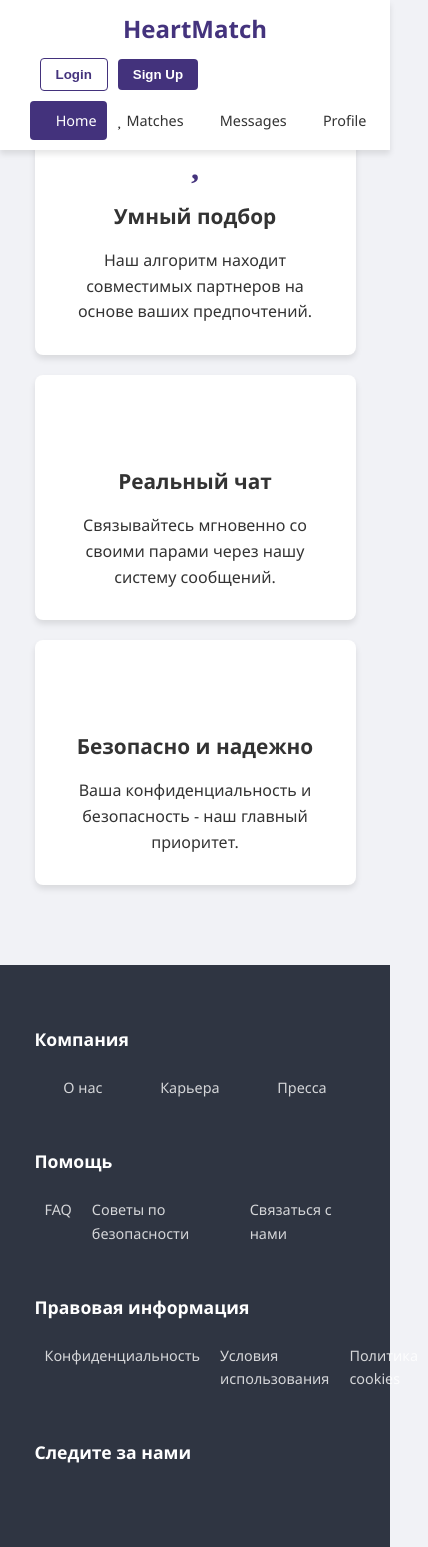
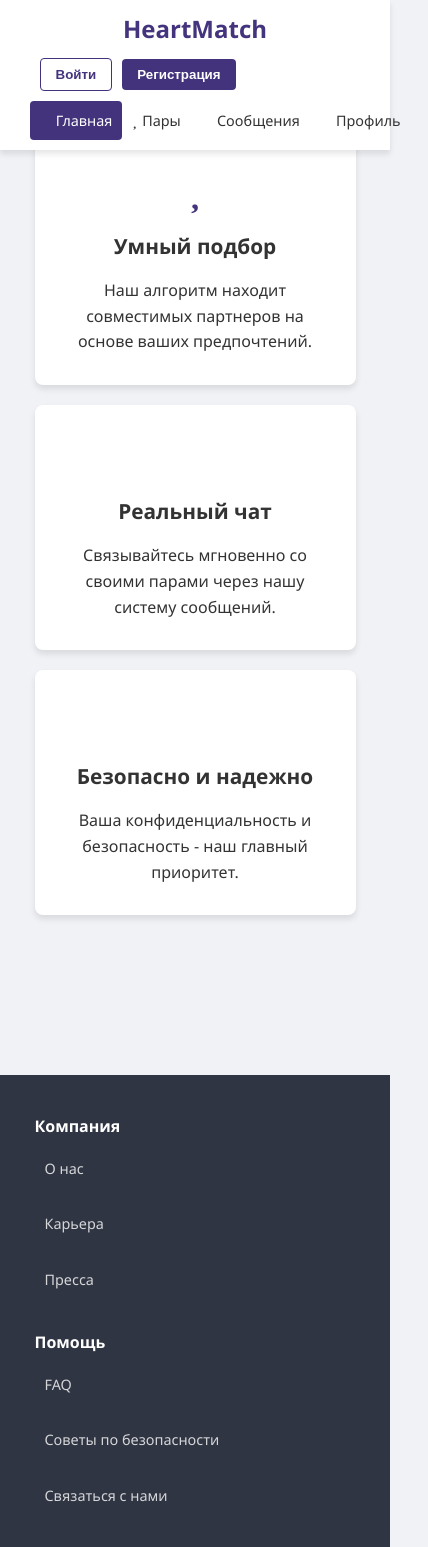
Before and after one commit to SerChertoff/Dating-site, a Next.js app: page / in a window 390 px wide. Shown: the top 1547 px of the page, 428 px wide, since content can reach past the window. Built offline with nearby package versions, Linux system fonts and the light colour scheme; a web font is replaced by a local one.

Commit message:
functionality check

```diff
--- a/app/globals.css
+++ b/app/globals.css
@@ -1023,6 +1023,7 @@ footer {
     color: var(--white);
     padding: 50px 0 20px;
     margin-top: 50px;
+    width: 100%;
 }
 
 .footer-links {
@@ -1030,25 +1031,46 @@ footer {
     grid-template-columns: repeat(auto-fit, minmax(200px, 1fr));
     gap: 30px;
     margin-bottom: 30px;
+    width: 100%;
+}
+
+.footer-column {
+    min-width: 0; /* Предотвращает переполнение */
+    display: flex;
+    flex-direction: column;
 }
 
 .footer-column h4 {
     margin-bottom: 15px;
     font-size: 1.1rem;
+    font-weight: 600;
+    color: var(--white);
+    line-height: 1.4;
 }
 
 .footer-column ul {
     list-style: none;
+    padding: 0;
+    margin: 0;
+    display: flex;
+    flex-direction: column;
+    gap: 10px;
 }
 
 .footer-column ul li {
-    margin-bottom: 10px;
+    margin: 0;
+    padding: 0;
+    line-height: 1.6;
 }
 
 .footer-column ul li a {
     color: rgba(255, 255, 255, 0.8);
     text-decoration: none;
     transition: var(--transition);
+    display: inline-block;
+    word-wrap: break-word;
+    word-break: break-word;
+    line-height: 1.5;
 }
 
 .footer-column ul li a:hover {
@@ -1059,12 +1081,32 @@ footer {
 .social-icons {
     display: flex;
     gap: 15px;
+    flex-wrap: wrap;
+    align-items: center;
 }
 
 .social-icons a {
     color: rgba(255, 255, 255, 0.8);
     font-size: 1.5rem;
     transition: var(--transition);
+    display: inline-flex;
+    align-items: center;
+    justify-content: center;
+    width: 40px;
+    height: 40px;
+    text-decoration: none;
+}
+
+.social-icons a i {
+    display: inline-block;
+    width: 100%;
+    height: 100%;
+    line-height: 40px;
+    text-align: center;
+    font-style: normal;
+    font-variant: normal;
+    text-rendering: auto;
+    -webkit-font-smoothing: antialiased;
 }
 
 .social-icons a:hover {
@@ -1077,6 +1119,7 @@ footer {
     padding-top: 20px;
     border-top: 1px solid rgba(255, 255, 255, 0.1);
     color: rgba(255, 255, 255, 0.6);
+    margin-top: 20px;
 }
 
 /* Мобильная адаптация */
@@ -1174,6 +1217,50 @@ footer {
         justify-content: center;
     }
 
+    /* Адаптация футера для мобильных устройств */
+    footer {
+        padding: 30px 0 15px;
+    }
+
+    .footer-links {
+        grid-template-columns: 1fr;
+        gap: 25px;
+        margin-bottom: 25px;
+    }
+
+    .footer-column {
+        width: 100%;
+    }
+
+    .footer-column h4 {
+        font-size: 1rem;
+        margin-bottom: 12px;
+    }
+
+    .footer-column ul li {
+        margin-bottom: 8px;
+    }
+
+    .social-icons {
+        justify-content: flex-start;
+        gap: 12px;
+    }
+
+    .social-icons a {
+        width: 36px;
+        height: 36px;
+        font-size: 1.3rem;
+    }
+
+    .social-icons a i {
+        line-height: 36px;
+    }
+
+    .copyright {
+        font-size: 0.9rem;
+        padding-top: 15px;
+    }
+
     .profile-actions {
         flex-direction: column;
     }
--- a/app/layout.tsx
+++ b/app/layout.tsx
@@ -1,4 +1,4 @@
-import type { Metadata } from "next";
+import type { Metadata, Viewport } from "next";
 import "./globals.css";
 import FontAwesomeLoader from "@/components/FontAwesomeLoader";
 
@@ -16,11 +16,12 @@ export const metadata: Metadata = {
     index: true,
     follow: true,
   },
-  viewport: {
-    width: "device-width",
-    initialScale: 1,
-    maximumScale: 5,
-  },
+};
+
+export const viewport: Viewport = {
+  width: "device-width",
+  initialScale: 1,
+  maximumScale: 5,
 };
 
 export default function RootLayout({
--- a/app/page.tsx
+++ b/app/page.tsx
@@ -86,11 +86,11 @@ export default function Home() {
         onSignupClick={() => setShowSignupModal(true)}
         onLogout={handleLogout}
       />
-      {activeSection === 'home' ? (
-        <HomeSection onSignupClick={() => setShowSignupModal(true)} />
-      ) : (
-        <main role="main">
-          {activeSection === 'matches' && (
+      <main role="main">
+        {activeSection === 'home' && (
+          <HomeSection onSignupClick={() => setShowSignupModal(true)} />
+        )}
+        {activeSection === 'matches' && (
           <Suspense fallback={<div style={{ textAlign: 'center', padding: '50px' }}>Загрузка...</div>}>
             <MatchesSection
               currentUser={currentUser}
@@ -112,8 +112,7 @@ export default function Home() {
             />
           </Suspense>
         )}
-        </main>
-      )}
+      </main>
       <Footer />
       {showLoginModal && (
         <Suspense fallback={null}>
--- a/components/FontAwesomeLoader.tsx
+++ b/components/FontAwesomeLoader.tsx
@@ -7,15 +7,16 @@ const FONT_AWESOME_URL =
 
 export default function FontAwesomeLoader() {
   useEffect(() => {
-    // Агрессивная отложенная загрузка Font Awesome - только после полной загрузки страницы
-    // Это предотвращает блокировку рендеринга и forced reflow
+    // Загружаем Font Awesome раньше, но не блокируя рендеринг
+    // Используем DOMContentLoaded для более ранней загрузки
     const loadFontAwesome = () => {
       // Проверяем, не загружен ли уже Font Awesome
       const existingLink = document.querySelector(
         `link[href="${FONT_AWESOME_URL}"]`
       );
+      const existingStyle = document.getElementById("font-awesome-styles");
 
-      if (existingLink) {
+      if (existingLink || existingStyle) {
         return; // CSS уже загружен
       }
 
@@ -26,7 +27,6 @@ export default function FontAwesomeLoader() {
         .then((css) => {
           // Создаем style элемент и вставляем CSS
           const style = document.createElement("style");
-          style.textContent = css;
           style.id = "font-awesome-styles";
 
           // Применяем font-display: swap ко всем @font-face правилам
@@ -56,24 +56,17 @@ export default function FontAwesomeLoader() {
         });
     };
 
-    // Загружаем только после полной загрузки страницы и всех ресурсов
+    // Загружаем после DOMContentLoaded для более ранней загрузки иконок
     if (typeof window !== "undefined") {
-      if (document.readyState === "complete") {
-        // Страница уже загружена, используем requestIdleCallback
-        if ("requestIdleCallback" in window) {
-          requestIdleCallback(loadFontAwesome, { timeout: 3000 });
-        } else {
-          setTimeout(loadFontAwesome, 500);
-        }
+      if (document.readyState === "loading") {
+        // DOM еще загружается
+        document.addEventListener("DOMContentLoaded", () => {
+          // Небольшая задержка для неблокирующей загрузки
+          setTimeout(loadFontAwesome, 100);
+        });
       } else {
-        // Ждем полной загрузки страницы
-        window.addEventListener("load", () => {
-          if ("requestIdleCallback" in window) {
-            requestIdleCallback(loadFontAwesome, { timeout: 3000 });
-          } else {
-            setTimeout(loadFontAwesome, 500);
-          }
-        });
+        // DOM уже загружен
+        setTimeout(loadFontAwesome, 100);
       }
     }
   }, []);
--- a/components/Footer.tsx
+++ b/components/Footer.tsx
@@ -92,6 +92,7 @@ export default function Footer() {
                 target="_blank"
                 rel="noopener noreferrer"
                 aria-label="Facebook - открывается в новой вкладке"
+                title="Facebook"
               >
                 <i className="fab fa-facebook-f" aria-hidden="true"></i>
                 <span className="sr-only">Facebook</span>
@@ -101,6 +102,7 @@ export default function Footer() {
                 target="_blank"
                 rel="noopener noreferrer"
                 aria-label="Twitter - открывается в новой вкладке"
+                title="Twitter"
               >
                 <i className="fab fa-twitter" aria-hidden="true"></i>
                 <span className="sr-only">Twitter</span>
@@ -110,6 +112,7 @@ export default function Footer() {
                 target="_blank"
                 rel="noopener noreferrer"
                 aria-label="Instagram - открывается в новой вкладке"
+                title="Instagram"
               >
                 <i className="fab fa-instagram" aria-hidden="true"></i>
                 <span className="sr-only">Instagram</span>
@@ -119,6 +122,7 @@ export default function Footer() {
                 target="_blank"
                 rel="noopener noreferrer"
                 aria-label="TikTok - открывается в новой вкладке"
+                title="TikTok"
               >
                 <i className="fab fa-tiktok" aria-hidden="true"></i>
                 <span className="sr-only">TikTok</span>
--- a/components/Header.tsx
+++ b/components/Header.tsx
@@ -20,10 +20,10 @@ export default function Header({
   onLogout,
 }: HeaderProps) {
   const sections = [
-    { id: 'home', label: 'Home', icon: 'fas fa-home' },
-    { id: 'matches', label: 'Matches', icon: 'fas fa-heart' },
-    { id: 'messages', label: 'Messages', icon: 'fas fa-envelope' },
-    { id: 'profile', label: 'Profile', icon: 'fas fa-user' },
+    { id: 'home', label: 'Главная', icon: 'fas fa-home' },
+    { id: 'matches', label: 'Пары', icon: 'fas fa-heart' },
+    { id: 'messages', label: 'Сообщения', icon: 'fas fa-envelope' },
+    { id: 'profile', label: 'Профиль', icon: 'fas fa-user' },
   ]
 
   return (
@@ -64,18 +64,18 @@ export default function Header({
             <button
               id="login-btn"
               type="button"
-              aria-label="Login to your account"
+              aria-label="Войти в аккаунт"
               onClick={onLoginClick}
             >
-              Login
+              Войти
             </button>
             <button
               id="signup-btn"
               type="button"
-              aria-label="Sign up for a new account"
+              aria-label="Зарегистрировать новый аккаунт"
               onClick={onSignupClick}
             >
-              Sign Up
+              Регистрация
             </button>
           </div>
         ) : (
@@ -91,33 +91,33 @@ export default function Header({
               <a
                 href="#profile"
                 role="menuitem"
-                aria-label="View my profile"
+                aria-label="Просмотреть мой профиль"
                 onClick={(e) => {
                   e.preventDefault()
                   onSectionChange('profile')
                 }}
               >
-                My Profile
+                Мой профиль
               </a>
               <a
                 href="#settings"
                 role="menuitem"
-                aria-label="Account settings"
+                aria-label="Настройки аккаунта"
                 onClick={(e) => e.preventDefault()}
               >
-                Settings
+                Настройки
               </a>
               <a
                 href="#logout"
                 id="logout-btn"
                 role="menuitem"
-                aria-label="Logout from account"
+                aria-label="Выйти из аккаунта"
                 onClick={(e) => {
                   e.preventDefault()
                   onLogout()
                 }}
               >
-                Logout
+                Выйти
               </a>
             </div>
           </div>
--- a/components/HomeSection.tsx
+++ b/components/HomeSection.tsx
@@ -49,7 +49,7 @@ export default function HomeSection({ onSignupClick }: HomeSectionProps) {
   }
 
   return (
-    <main id="home-section" className="active-section" role="main">
+    <section id="home-section" className="active-section">
       <div className="container">
         <section className="hero" aria-label="Hero section">
           {/* Оптимизированное hero изображение для улучшения LCP */}
@@ -144,6 +144,6 @@ export default function HomeSection({ onSignupClick }: HomeSectionProps) {
           </div>
         </section>
       </div>
-    </main>
+    </section>
   )
 }
```
Also changed, not shown: 2 other files (tests, documents, lock files or other folders).
